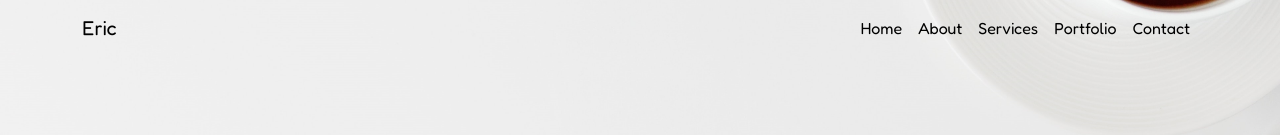
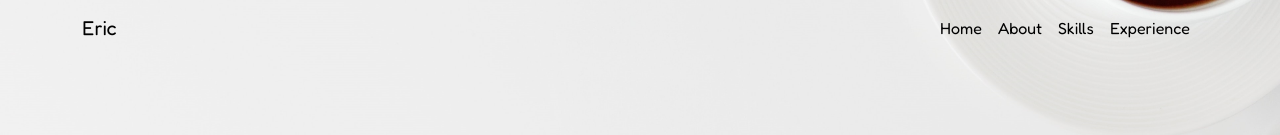
Before and after one commit to ejanerop/react-portfolio, a React (Create React App) app: page / in a window 1280 px wide. Shown: the top 135 px of the page. Built offline with nearby package versions, Linux system fonts and the light colour scheme.

Commit message:
added background when scrolling to navbar

```diff
--- a/src/components/navbar/navbar.component.jsx
+++ b/src/components/navbar/navbar.component.jsx
@@ -1,8 +1,30 @@
+import {useEffect, useState} from "react";
 import "./navbar.component.scss";
 
-export default function Navbar() {
+const Navbar = () => {
+    const [navbar, setNavbar] = useState(false);
+
+    const changeBackground = () => {
+        if (window.scrollY >= 66) {
+            setNavbar(true);
+        } else {
+            setNavbar(false);
+        }
+    };
+
+    useEffect(() => {
+        changeBackground();
+        // adding the event when scroll change background
+        window.addEventListener("scroll", changeBackground);
+    });
+
     return (
-        <nav className="navbar navbar-expand-lg fixed-top navbarScroll">
+        <nav
+            className={
+                navbar
+                    ? "navbar active navbar-expand-lg fixed-top navbarScroll"
+                    : "navbar navbar-expand-lg fixed-top navbarScroll"
+            }>
             <div className="container">
                 <a className="navbar-brand" href="/">
                     Eric
@@ -27,23 +49,18 @@ export default function Navbar() {
                             </a>
                         </li>
                         <li className="nav-item">
-                            <a className="nav-link" href="#about">
+                            <a className="nav-link" href="#about-section">
                                 About
                             </a>
                         </li>
                         <li className="nav-item">
-                            <a className="nav-link" href="#services">
-                                Services
+                            <a className="nav-link" href="#skills-section">
+                                Skills
                             </a>
                         </li>
                         <li className="nav-item">
-                            <a className="nav-link" href="#portfolio">
-                                Portfolio
-                            </a>
-                        </li>
-                        <li className="nav-item">
-                            <a className="nav-link" href="#contact">
-                                Contact
+                            <a className="nav-link" href="#experience-section">
+                                Experience
                             </a>
                         </li>
                     </ul>
@@ -51,4 +68,6 @@ export default function Navbar() {
             </div>
         </nav>
     );
-}
+};
+
+export default Navbar;
--- a/src/components/navbar/navbar.component.scss
+++ b/src/components/navbar/navbar.component.scss
@@ -7,3 +7,11 @@ a.navbar-brand {
     color: black;
     text-decoration: none;
 }
+
+.navbar {
+    transition: all 0.7s ease-out;
+
+    &.active {
+        background-color: rgba($color: #fefefe, $alpha: 0.9);
+    }
+}
```
